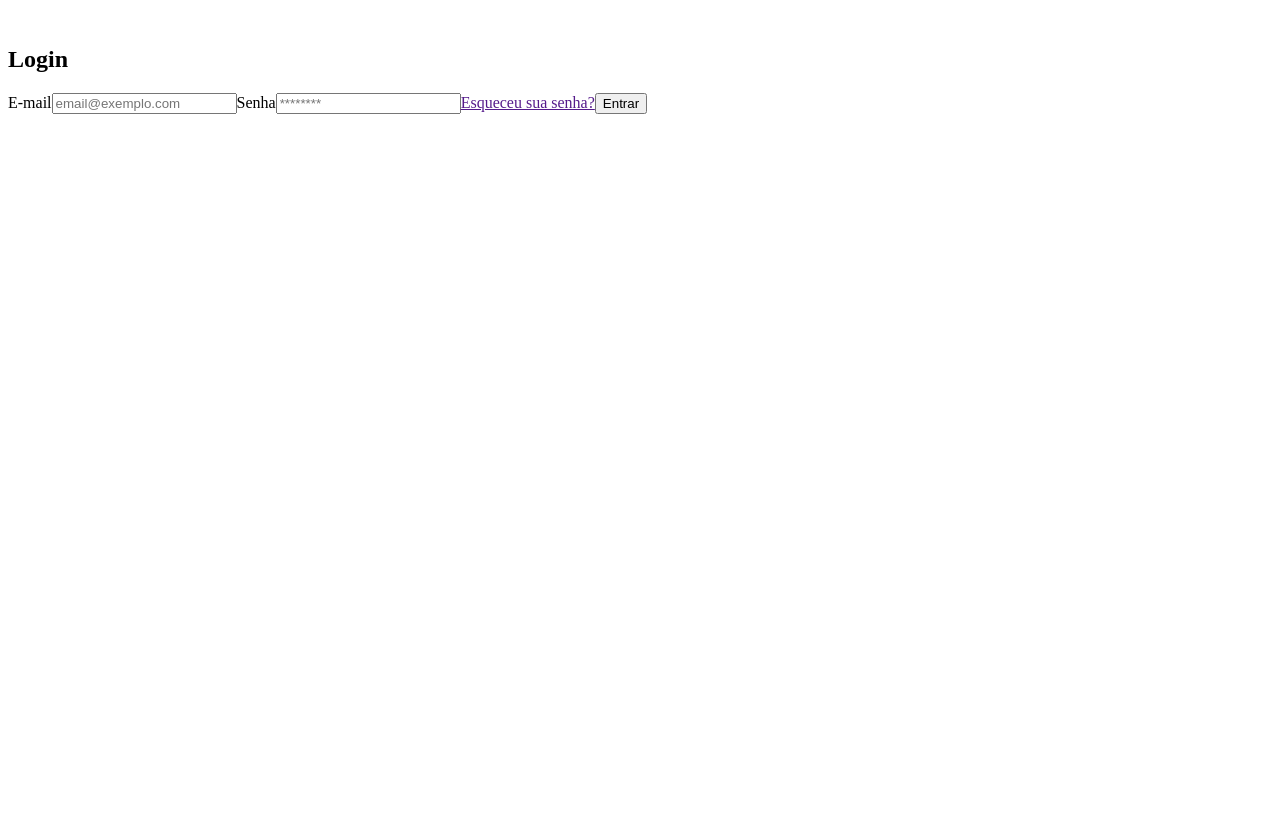
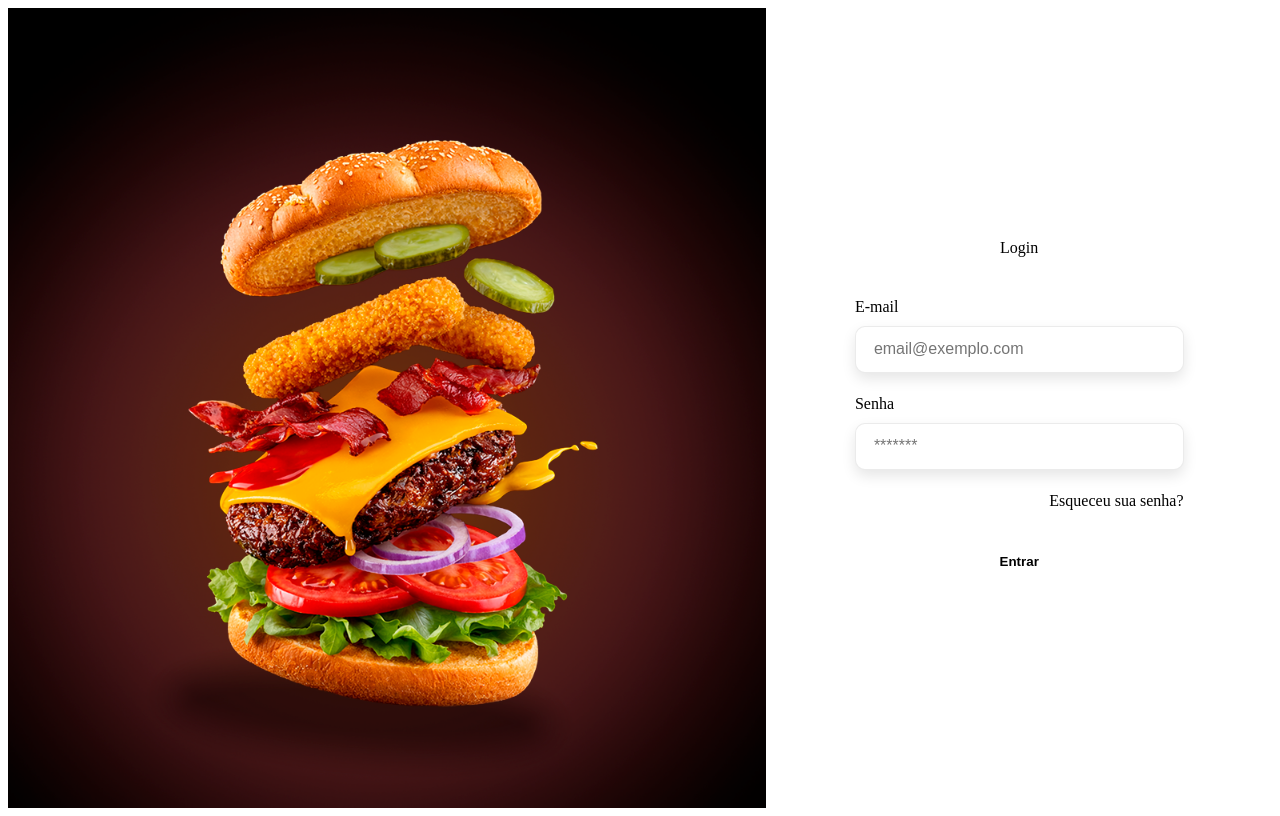
Before and after one commit to KaueCMP2/learning-nextJs, a Next.js app in the folder Projetos/VhBurguer/vh-burguer/: page /login in a window 1280 px wide. Built offline with nearby package versions, Linux system fonts and the light colour scheme.

Commit message:
:sparkles: feat: add page login

```diff
--- a/Projetos/VhBurguer/vh-burguer/src/pages/login/index.tsx
+++ b/Projetos/VhBurguer/vh-burguer/src/pages/login/index.tsx
@@ -1,27 +1,28 @@
-//?-----------------------------------------------------
-//? Estrutura padrao
-//?-----------------------------------------------------
+import styles from "./login.module.css";
+//ESTRUTURA PADRÃO!
 const Login = () => {
     return (
         <>
-            <main>
-                <img src="" alt="" />
-                <aside>
+            <main className={styles.main}>
+                <img src="../imgs/hamburguer_login.png" alt="Hambúrguer com ingredientes flutuando em camadas sobre fundo escuro."/>
+                <div className={styles.campo_login}>
                     <h1>Login</h1>
-                    <form action="">
-                        <label htmlFor="email">E-mail</label>
-                        <input type="mail" placeholder="email@exemplo.com" name="email" required />
-
-                        <label htmlFor="password">Senha</label>
-                        <input type="password" placeholder="********" name="password" required />
-                        <a href="">Esqueceu sua senha?</a>
-
-                        <button type="submit" name="entrar" className="btn-entrar">Entrar</button>
+                    <form className={styles.formulario}>
+                        <div className={styles.campo_form}>
+                            <label htmlFor="email">E-mail</label>
+                            <input type="text" name="email" placeholder="email@exemplo.com" required />
+                        </div>
+                        <div className={styles.campo_form}>
+                            <label htmlFor="senha">Senha</label>
+                            <input type="password" name="senha" placeholder="*******" required />
+                        </div>
+                        <a className={styles.esq_senha} href="">Esqueceu sua senha?</a>
+                        <button>Entrar</button>
                     </form>
-                </aside>
+                </div>
             </main>
         </>
-    );
+    )
 }
 
 export default Login;
--- /dev/null
+++ b/Projetos/VhBurguer/vh-burguer/src/pages/login/login.module.css
@@ -0,0 +1,94 @@
+.main {
+    min-height: 100vh;
+    display: grid;
+    grid-template-columns: 1.2fr 0.8fr;
+    background-color: var(--fundo-claro);
+}
+
+.main img {
+    max-height: 100vh;
+    width: 100%;
+    height: 100vh;
+    object-fit: cover;
+}
+
+.campo_login {
+    display: flex;
+    flex-direction: column;
+    justify-content: center;
+    align-items: center;
+    gap: 30px;
+}
+
+.campo_login h1 {
+    width: 100%;
+    max-width: 520px;
+    text-align: center;
+    font-weight: 500;
+    color: var(--laranja-destaque);
+    font-size: var(--tamanho-titulo);
+}
+
+.formulario {
+    width: 65%;
+}
+
+.campo_form {
+    display: flex;
+    flex-direction: column;
+    gap: 10px;
+    margin-bottom: 22px;
+}
+
+.campo_form label {
+    font-weight: 500;
+    color: var(--fonte-ecura);
+}
+
+.campo_form input {
+    height: 45px;
+    border: 1px solid rgba(0, 0, 0, 0.08);
+    border-radius: 10px;
+    padding: 0 18px;
+    /* retomada pading: */
+    /* padding-top: 5px;
+    padding-bottom: 5px;
+    padding-left: 10px;
+    padding-right: 10px;
+
+    padding: 5px 10px;
+    padding: 5px 10px 5px 10px; */
+    box-shadow: 0 6px 14px rgba(0, 0, 0, 0.10);
+    outline: none;
+    font-size: 16px;
+}
+
+.esq_senha {
+    display: block;
+    text-align: right;
+    margin: 6px 0 26px;
+    text-decoration: none;
+    color: var(--vinho);
+    font-weight: 500;
+}
+
+.formulario button {
+    width: 100%;
+    height: 52px;
+    border: none;
+    border-radius: 10px;
+    background: var(--laranja-destaque);
+    color: var(--vinho);
+    font-weight: 700;
+    cursor: pointer;
+}
+
+@media (max-width: 1000px) {
+    .main {
+        grid-template-columns: 1fr;
+    }
+
+    .main img {
+        display: none;
+    }
+}
```
